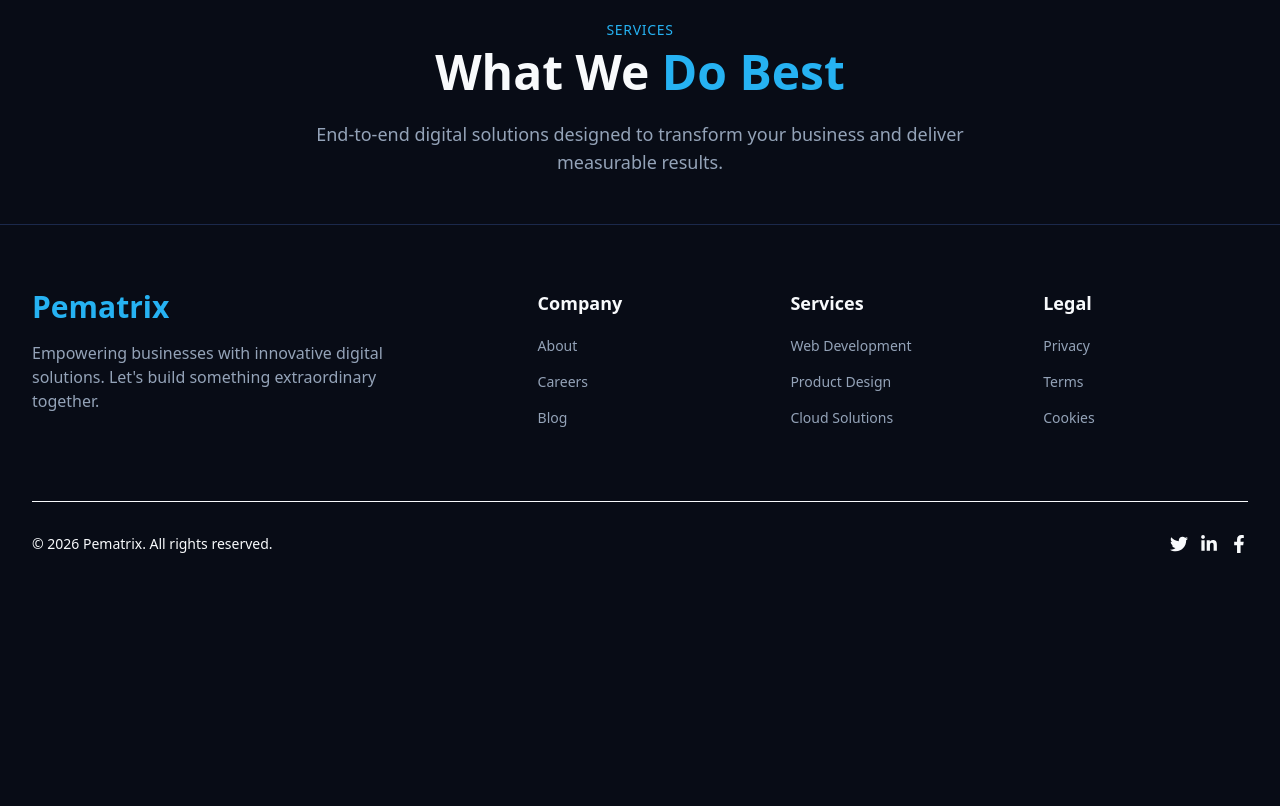
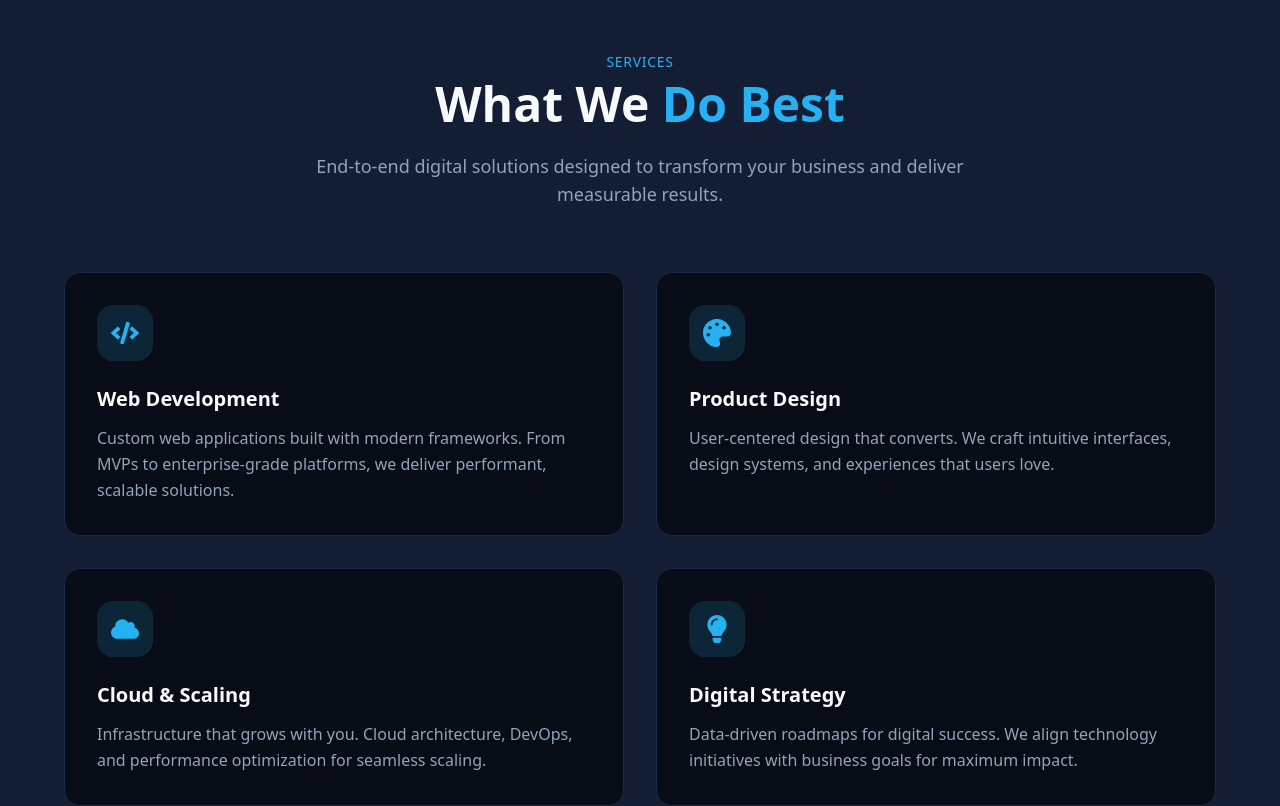
Before and after one commit to DeraJudy/pematrix, a Next.js app: page / in a window 1280 px wide. Shown: the part 860-1666 px from the top of the page. Before the commit the page ends 1446 px from the top, so only its background shows below. Built offline with nearby package versions, Linux system fonts and the light colour scheme.

Commit message:
services

```diff
--- a/src/components/Services.js
+++ b/src/components/Services.js
@@ -1,56 +1,158 @@
-import React from 'react'
+"use client";
 
-// const services = [
-//   {
-//     icon: Code2,
-//     title: "Web Development",
-//     description: "Custom web applications built with modern frameworks. From MVPs to enterprise-grade platforms, we deliver performant, scalable solutions.",
-//   },
-//   {
-//     icon: Palette,
-//     title: "Product Design",
-//     description: "User-centered design that converts. We craft intuitive interfaces, design systems, and experiences that users love.",
-//   },
-//   {
-//     icon: Cloud,
-//     title: "Cloud & Scaling",
-//     description: "Infrastructure that grows with you. Cloud architecture, DevOps, and performance optimization for seamless scaling.",
-//   },
-//   {
-//     icon: Lightbulb,
-//     title: "Digital Strategy",
-//     description: "Data-driven roadmaps for digital success. We align technology initiatives with business goals for maximum impact.",
-//   },
-// ];
+import React from "react";
+import { motion } from "framer-motion";
+import { FaCloud, FaCode, FaLightbulb, FaPalette } from "react-icons/fa";
+
+// Motion helpers
+const MotionDiv = motion.create("div");
+
+// Variants
+const containerVariants = {
+  hidden: {},
+  visible: {
+    transition: {
+      staggerChildren: 0.12,
+    },
+  },
+};
+
+const itemVariants = {
+  hidden: { opacity: 0, y: 24 },
+  visible: {
+    opacity: 1,
+    y: 0,
+    transition: {
+      duration: 0.6,
+      ease: "easeOut",
+    },
+  },
+};
+
+const services = [
+  {
+    icon: FaCode,
+    title: "Web Development",
+    description:
+      "Custom web applications built with modern frameworks. From MVPs to enterprise-grade platforms, we deliver performant, scalable solutions.",
+  },
+  {
+    icon: FaPalette,
+    title: "Product Design",
+    description:
+      "User-centered design that converts. We craft intuitive interfaces, design systems, and experiences that users love.",
+  },
+  {
+    icon: FaCloud,
+    title: "Cloud & Scaling",
+    description:
+      "Infrastructure that grows with you. Cloud architecture, DevOps, and performance optimization for seamless scaling.",
+  },
+  {
+    icon: FaLightbulb,
+    title: "Digital Strategy",
+    description:
+      "Data-driven roadmaps for digital success. We align technology initiatives with business goals for maximum impact.",
+  },
+];
 
 const Services = () => {
   return (
-    <div
-        className='flex items-center justify-center py-12 px-6'>
-            <div className='w-full max-w-4xl text-center mt-8'>
+    <section
+      className="relative py-28 px-6"
+      style={{ backgroundColor: "hsl(var(--secondary))" }}
+    >
+      <div className="mx-auto max-w-6xl">
+
+        {/* HEADER */}
+        <div className="mb-16 text-center">
           <p
             style={{ color: "hsl(var(--primary))" }}
-                    className='font-medium text-sm uppercase tracking-wider mb-2 block'
+            className="mb-2 text-sm font-medium uppercase tracking-wider"
           >
             Services
           </p>
-                <h1
-                    style={{
-                        color: "hsl(var(--foreground))"
-                    }}
-                    className='text-3xl md:text-4xl lg:text-5xl font-bold mb-6'>
+
+          <h2
+            style={{ color: "hsl(var(--foreground))" }}
+            className="mb-6 text-3xl md:text-4xl lg:text-5xl font-bold"
+          >
             What We
             <span style={{ color: "hsl(var(--primary))" }}> Do Best </span>
-                </h1>
+          </h2>
+
           <p
             style={{ color: "hsl(var(--muted-foreground))" }}
-                    className='max-w-2xl mx-auto text-lg'
+            className="mx-auto max-w-2xl text-lg"
           >
-                    End-to-end digital solutions designed to transform your business and deliver measurable results.
+            End-to-end digital solutions designed to transform your business and
+            deliver measurable results.
           </p>
         </div>
+
+        {/* SERVICES GRID */}
+        <MotionDiv
+          variants={containerVariants}
+          initial="hidden"
+          whileInView="visible"
+          viewport={{ once: true }}
+          className="grid grid-cols-1 sm:grid-cols-2 gap-8"
+        >
+          {services.map((service) => {
+            const Icon = service.icon;
+
+            return (
+              <MotionDiv
+                key={service.title}
+                variants={itemVariants}
+                initial="hidden"
+                animate="visible"
+                whileHover={{
+                    backgroundColor: "hsl(var(--primary) / 12%)",
+                }}
+                transition={{
+                    duration: 0.25,
+                    ease: "easeOut",
+                }}
+                style={{
+                    backgroundColor: "hsl(var(--background))",
+                    borderColor: "hsl(var(--border))"
+                }}
+                className="
+                  rounded-2xl border backdrop-blur-xl p-8 transition hover:-translate-y-1
+                "
+              >
+                <div
+                  className="mb-6 flex h-14 w-14 items-center justify-center rounded-2xl"
+                  style={{ backgroundColor: "hsl(var(--primary) / 15%)" }}
+                >
+                  <Icon
+                    className="h-7 w-7"
+                    style={{ color: "hsl(var(--primary))" }}
+                  />
                 </div>
-  )
-}
 
-export default Services
+                <h3
+                  className="mb-3 text-xl font-semibold"
+                  style={{ color: "hsl(var(--foreground))" }}
+                >
+                  {service.title}
+                </h3>
+
+                <p
+                  className="leading-relaxed"
+                  style={{ color: "hsl(var(--muted-foreground))" }}
+                >
+                  {service.description}
+                </p>
+              </MotionDiv>
+            );
+          })}
+        </MotionDiv>
+
+      </div>
+    </section>
+  );
+};
+
+export default Services;
```
Also changed, not shown: src/components/Hero.js (+13 -164 lines). Lines whose indentation alone changed are shown as unchanged.
